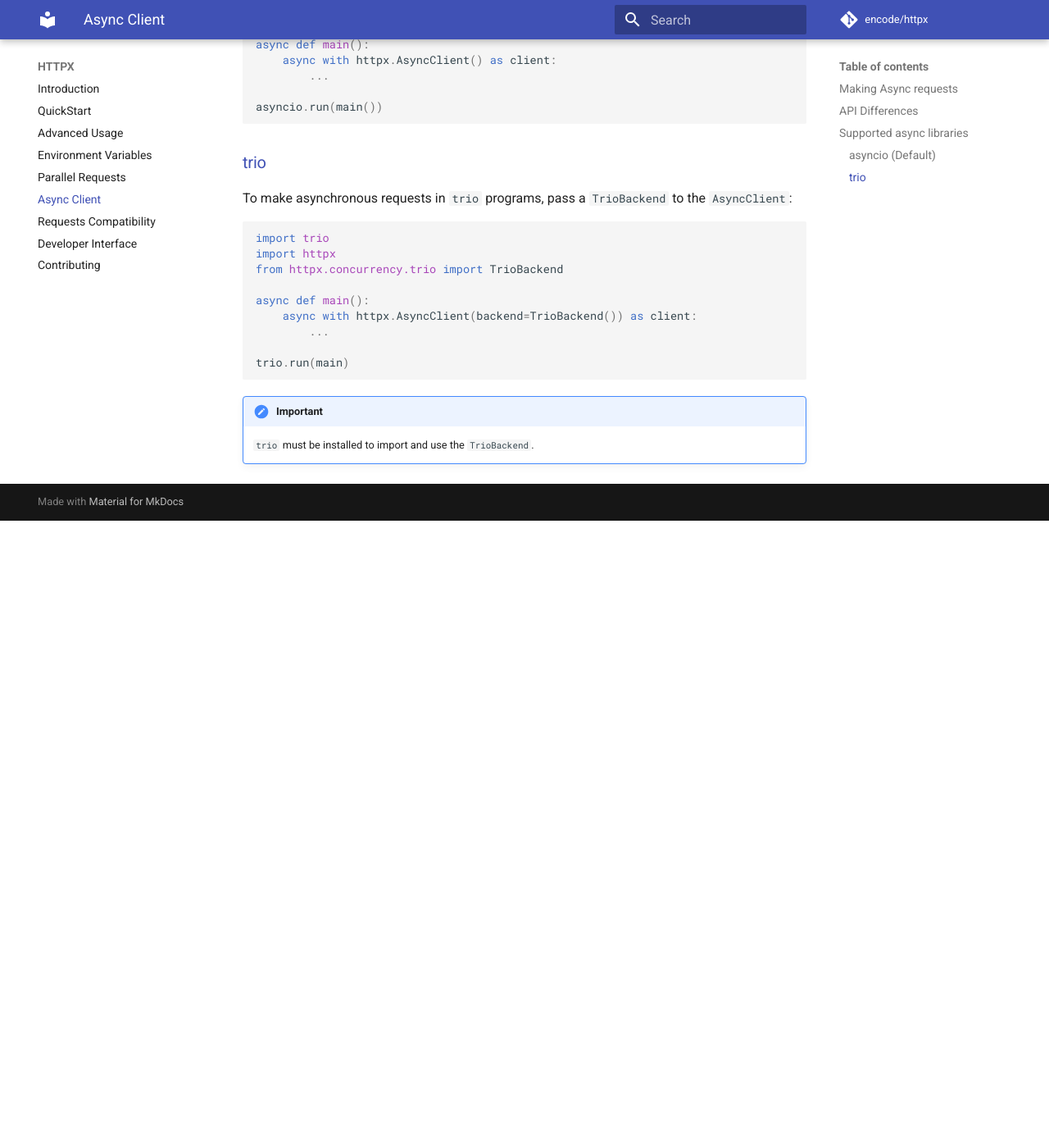
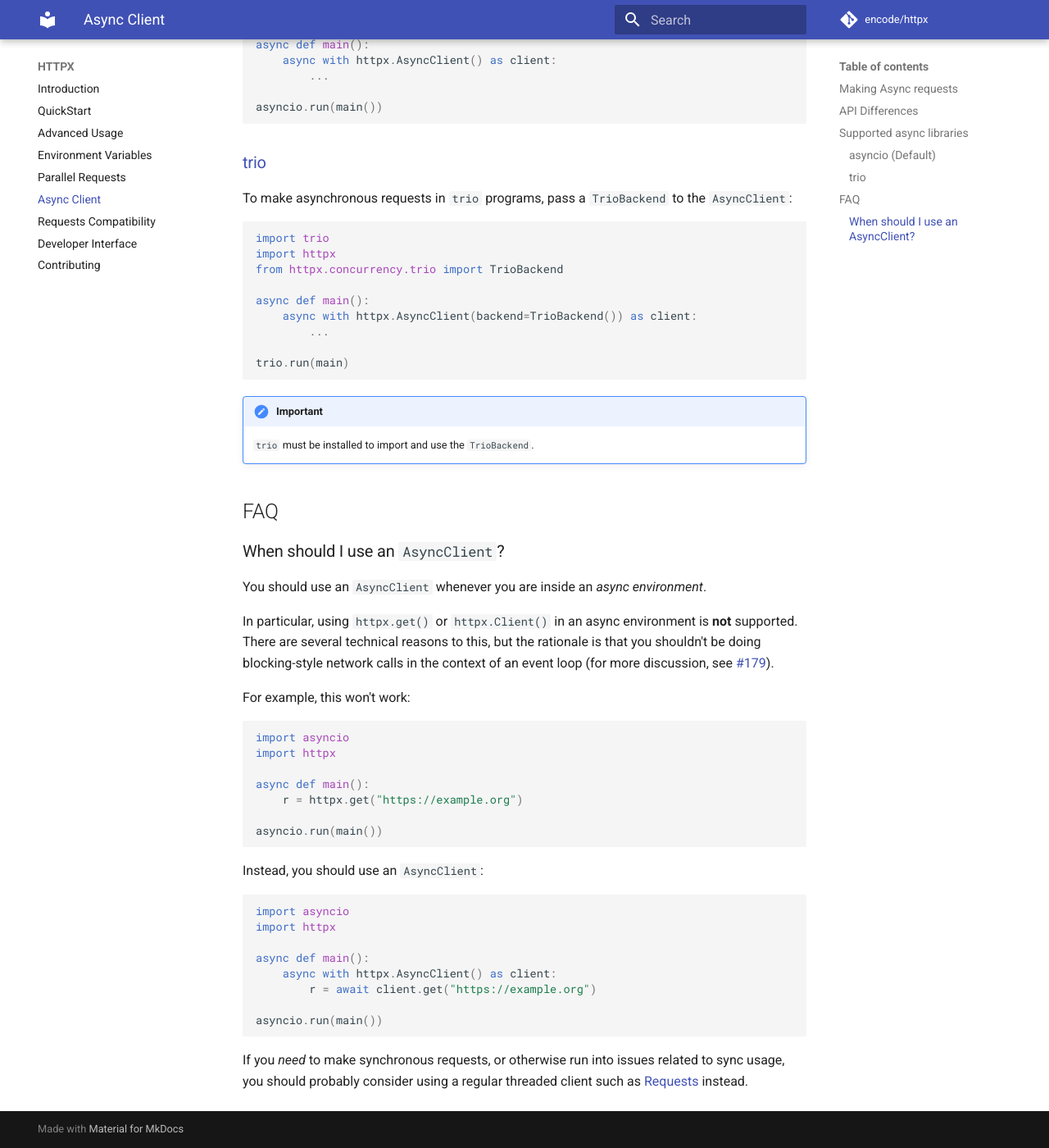
Before and after one commit to CarolinaBentrescas/httpx2, an MkDocs documentation site: the page built from docs/async.md, in a window 1280 px wide and 1400 px high, scrolled down 2042 px. Shown: the whole window at 82% size. Built offline with MkDocs 1.6.1 and Material for MkDocs 9.7.7, drawn with Linux system fonts in a browser that asks for light colours; comment, search, counter and statistics services are not loaded; before the commit the page ends 2677 px from its top, so only the background shows below that.

Commit message:
Document when to use AsyncClient (#534)
* Document when to use AsyncClient

* Strip advice on reverting to Requests

````diff
--- a/docs/async.md
+++ b/docs/async.md
@@ -105,3 +105,38 @@ trio.run(main)
 
 !!! important
     `trio` must be installed to import and use the `TrioBackend`.
+
+## FAQ
+
+### When should I use an `AsyncClient`?
+
+You should use an `AsyncClient` whenever you are inside an *async environment*.
+
+In particular, using `httpx.get()` or `httpx.Client()` in an async environment is **not** supported. There are several technical reasons to this, but the rationale is that you shouldn't be doing blocking-style network calls in the context of an event loop (for more discussion, see [#179](https://github.com/encode/httpx/issues/179)).
+
+For example, this won't work:
+
+```python
+import asyncio
+import httpx
+
+async def main():
+    r = httpx.get("https://example.org")
+
+asyncio.run(main())
+```
+
+Instead, you should use an `AsyncClient`:
+
+```python
+import asyncio
+import httpx
+
+async def main():
+    async with httpx.AsyncClient() as client:
+        r = await client.get("https://example.org")
+
+asyncio.run(main())
+```
+
+If you *need* to make synchronous requests, or otherwise run into issues related to sync usage, you should probably consider using a regular threaded client such as [Requests](https://github.com/psf/requests) instead.
````
